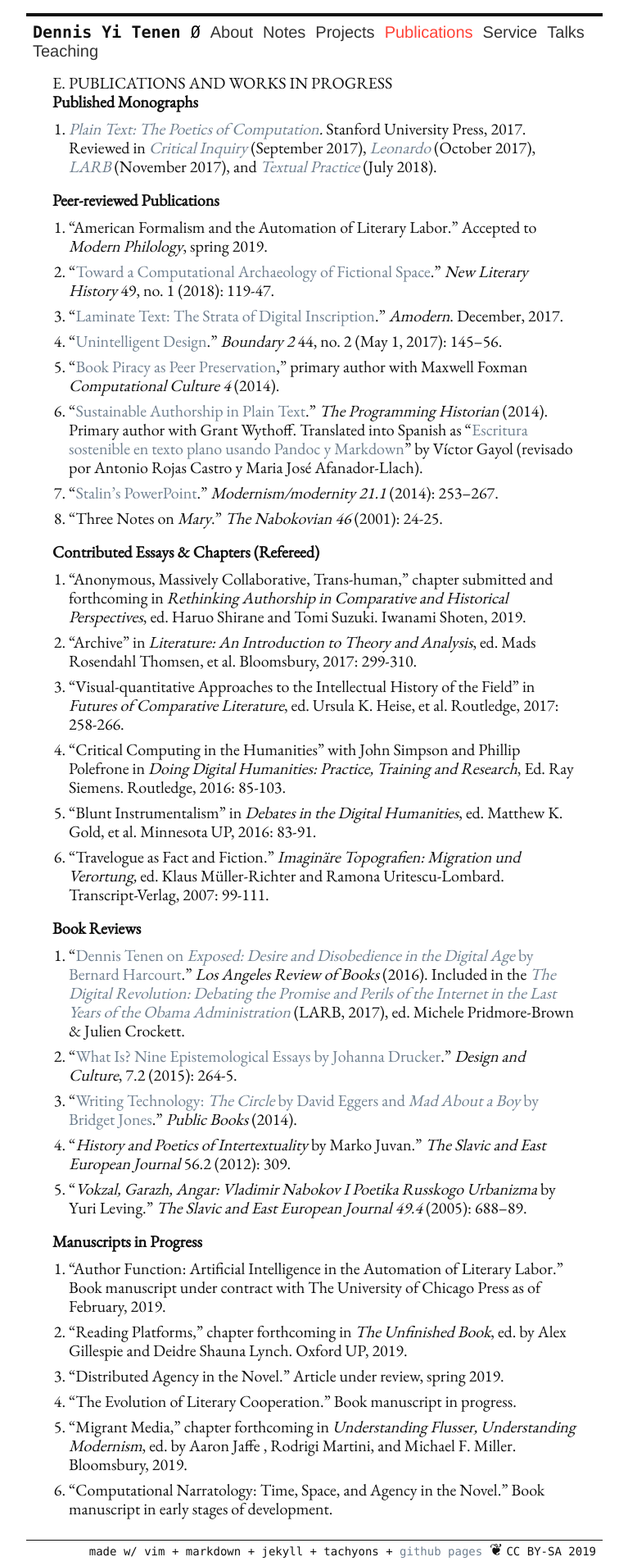
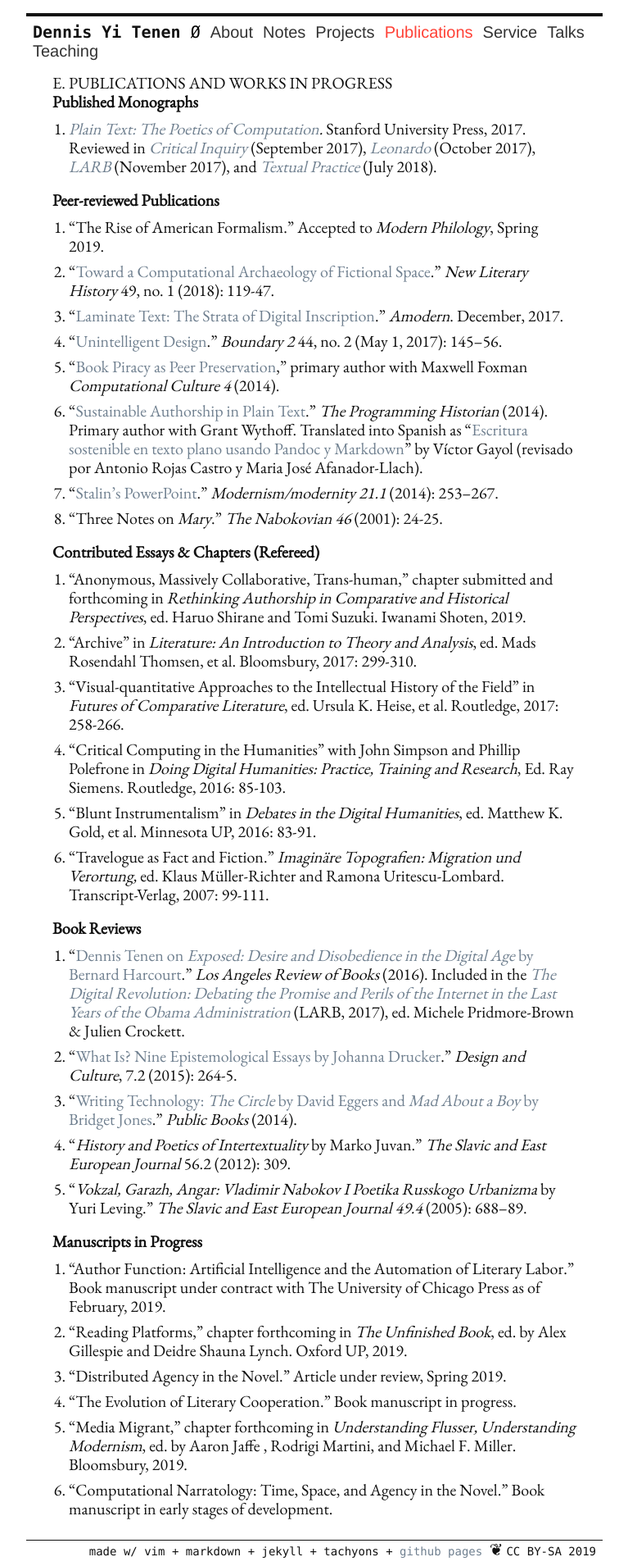
Before and after one commit to denten/denten.github.io, a Jekyll site: the page built from _pages/publications.md, in a window 1280 px wide. Shown: the whole page at 82% size, without its empty margins (256-1023 px from the left). Built offline with Jekyll 4.4.1, drawn with Linux system fonts in a browser that asks for light colours.

Commit message:
small updates

```diff
--- a/_includes/CV/04-publications.md
+++ b/_includes/CV/04-publications.md
@@ -15,8 +15,8 @@ Practice*](https://web.archive.org/web/20190322223023/https://www.tandfonline.co
 
 ### Peer-reviewed Publications
 
-1. "American Formalism and the Automation of Literary Labor." Accepted to *Modern
-   Philology*, spring 2019.
+1. "The Rise of American Formalism." Accepted to *Modern
+   Philology*, Spring 2019.
 2. "[Toward a Computational Archaeology of Fictional
    Space](https://academiccommons.columbia.edu/doi/10.7916/D8QC1M5D)." *New Literary History*
 49, no. 1 (2018): 119-47.
@@ -76,13 +76,13 @@ Administration*](https://lareviewofbooks.org/article/los-angeles-review-of-books
 
 ### Manuscripts in Progress
 
-1. "Author Function: Artificial Intelligence in the Automation of Literary Labor." Book
+1. "Author Function: Artificial Intelligence and the Automation of Literary Labor." Book
    manuscript under contract with The University of Chicago Press as of February, 2019.
 3. "Reading Platforms," chapter forthcoming in *The Unfinished Book*, ed. by Alex Gillespie and
    Deidre Shauna Lynch. Oxford UP, 2019.
-4. "Distributed Agency in the Novel." Article under review, spring 2019.
+4. "Distributed Agency in the Novel." Article under review, Spring 2019.
 6. "The Evolution of Literary Cooperation." Book manuscript in progress.
-9. "Migrant Media," chapter forthcoming in *Understanding Flusser, Understanding Modernism*,
+9. "Media Migrant," chapter forthcoming in *Understanding Flusser, Understanding Modernism*,
    ed. by Aaron Jaffe , Rodrigi Martini, and Michael F. Miller. Bloomsbury, 2019.
 10. "Computational Narratology: Time, Space, and Agency in the Novel." Book manuscript in early
     stages of development.
```
Also changed, not shown: 1 other file.
